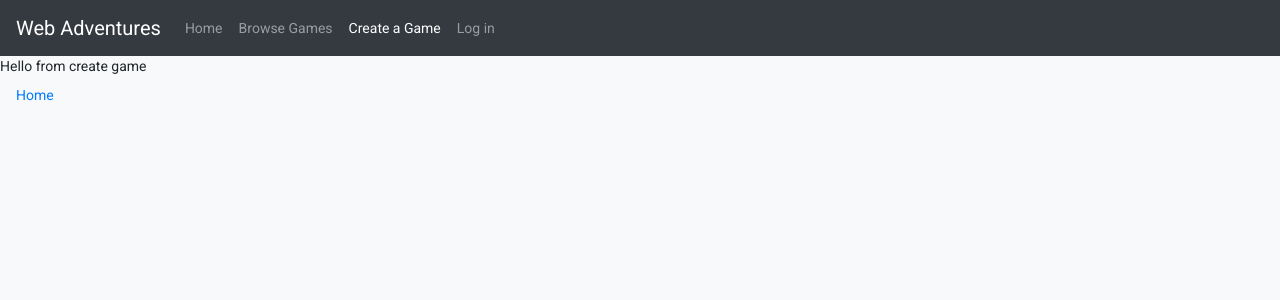
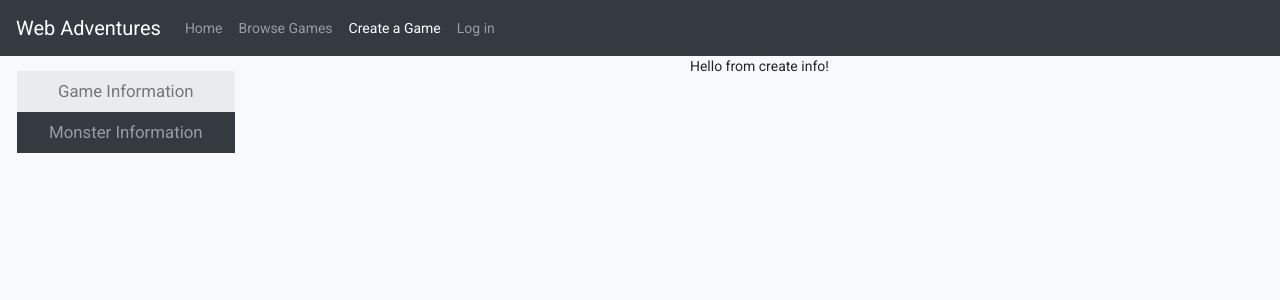
Before and after one commit to rwprice31/WebAdventure, an Angular app in the folder WebAdventure/WebAdventureClient/: page /create in a window 1280 px wide. Shown: the top 300 px of the page. Built offline with nearby package versions, Linux system fonts and the light colour scheme.

Commit message:
Progress on the game creation screen's UI

```diff
--- a/WebAdventure/WebAdventureClient/src/app/create/create-routing.module.ts
+++ b/WebAdventure/WebAdventureClient/src/app/create/create-routing.module.ts
@@ -1,3 +1,4 @@
+import { MonsterComponent } from './monster/monster.component';
 import { NgModule } from '@angular/core';
 import { RouterModule, Routes } from '@angular/router';
 
@@ -11,6 +12,12 @@ const routes: Routes = [
         children: [
             {
                 path: 'info', component: CreateInfoComponent
+            },
+            {
+                path: 'monster', component: MonsterComponent
+            },
+            {
+                path: '', component: CreateInfoComponent
             }
         ]
     }
@@ -24,5 +31,5 @@ const routes: Routes = [
     exports: [ RouterModule ]
 })
 export class CreateRoutingModule {
-    static components = [ CreateComponent, CreateInfoComponent ];
+    static components = [ CreateComponent, CreateInfoComponent, MonsterComponent ];
  }
--- a/WebAdventure/WebAdventureClient/src/app/create/create.component.html
+++ b/WebAdventure/WebAdventureClient/src/app/create/create.component.html
@@ -1,7 +1,9 @@
-<div>
-    Hello from create game
-
-    <a routerLinkActive="active" [routerLink]="['/create', 'info']" class="nav-link">Home</a>
+<div class="row">
+    <div id="createSideNav">
+        <a routerLinkActive="active" [routerLink]="['/create', 'info']" class="nav-link">Game Information</a>
+        <a routerLinkActive="active" [routerLink]="['/create', 'monster']" class="nav-link">Monster Information</a>
+    </div>
+    <div id="createContent">
+        <router-outlet></router-outlet>
+    </div>
 </div>
-
-<router-outlet></router-outlet>
--- a/WebAdventure/WebAdventureClient/src/app/create/create.component.scss
+++ b/WebAdventure/WebAdventureClient/src/app/create/create.component.scss
@@ -0,0 +1,39 @@
+@import './../../stylePartials/_variables.scss';
+
+#createSideNav {
+    display: flex;
+    flex-direction: column;
+    align-items: center;
+    margin-top: 15px;
+    margin-left: 1vw;
+    width: 20vw;
+    max-width: 384px;
+    word-wrap: break-word;
+    a {
+        width: 85%;
+        text-align: center;
+        font-size: 1.2em;
+    }
+    a:nth-child(odd) {
+        color: rgba(0, 0, 0, .5);
+        background: $background-light;
+    }
+    a:nth-child(even) {
+        color: rgba(255, 255, 255, .5);
+        background: $background-dark;
+    }
+    a:nth-child(odd):hover {
+        color: $background-dark;
+        font-weight: bold;
+    }
+    a:nth-child(even):hover {
+        color: white;
+        font-weight: bold;
+    }
+}
+
+#createContent {
+    display: flex;
+    justify-content: center;
+    width: 79vw;
+}
--- /dev/null
+++ b/WebAdventure/WebAdventureClient/src/app/create/monster/monster.component.html
@@ -0,0 +1 @@
+Hello from monster!
--- /dev/null
+++ b/WebAdventure/WebAdventureClient/src/stylePartials/_variables.scss
@@ -0,0 +1,2 @@
+$background-dark: #343a40;
+$background-light: #e9ecef;
--- a/WebAdventure/WebAdventureClient/src/styles.scss
+++ b/WebAdventure/WebAdventureClient/src/styles.scss
@@ -1,5 +1,6 @@
 @import './stylePartials/_fonts.scss';
 @import './stylePartials/_backgrounds.scss';
+@import './stylePartials/_variables.scss';
 
 body {
     font-family: Roboto,Helvetica Neue,sans-serif;
```
Also changed, not shown: WebAdventure/WebAdventureClient/src/app/create/monster/monster.component.ts (added, +7 -0 lines), WebAdventure/WebAdventureClient/src/app/create/monster/monster.component.scss (added).
